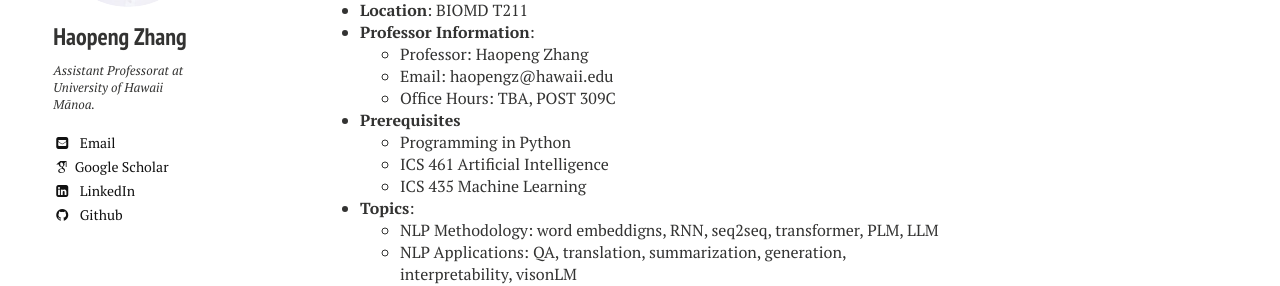
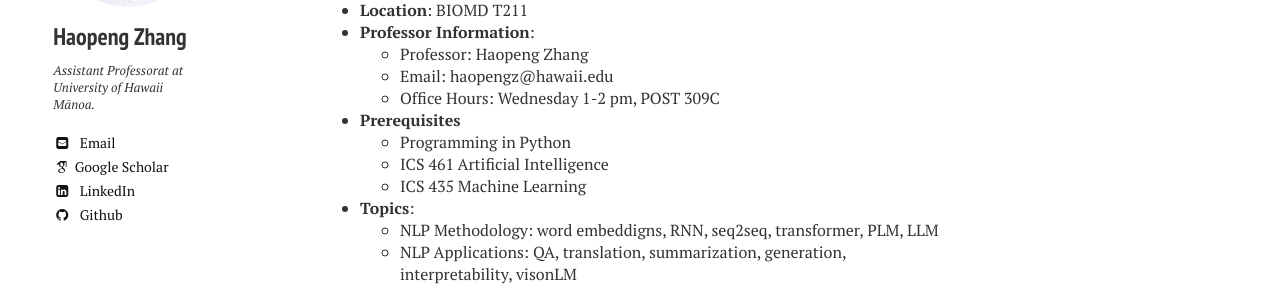
Before and after one commit to hpzhang94/hpzhang94.github.io, a Jekyll site: the page built from teaching.md, in a window 1280 px wide. Shown: the part 299-585 px from the top of the page. Built offline with Jekyll 4.4.1, drawn with Linux system fonts in a browser that asks for light colours; nearby versions of some CDN libraries; some web fonts are replaced.

Commit message:
Update teaching.md

```diff
--- a/teaching.md
+++ b/teaching.md
@@ -11,7 +11,7 @@ layout: page
 - **Professor Information**:
   - Professor: Haopeng Zhang
   - Email: haopengz@hawaii.edu
-  - Office Hours: TBA, POST 309C
+  - Office Hours: Wednesday 1-2 pm, POST 309C
 - **Prerequisites**
   - Programming in Python
   - ICS 461 Artificial Intelligence
```
